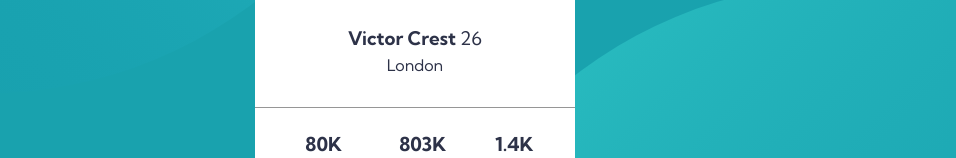
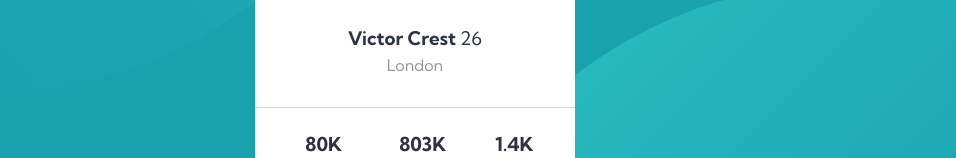
Before and after one commit to Andigashi1/Profile-card-site, a plain HTML site: page index.html in a window 1280 px wide. Shown: the part 402-560 px from the top of the page, without its empty margins (225-1181 px from the left). Drawn offline with Linux system fonts and the light colour scheme.

Commit message:
Update index.css

```diff
--- a/index.css
+++ b/index.css
@@ -63,7 +63,7 @@ main {
     text-align: center;
     margin-top: 3.8em;
     padding: 1em 0 2em;
-    border-bottom: 1px solid var(--dark-gray);
+    border-bottom: 1px solid hsla(0, 0%, 70%, 0.563);
 }
 
 .personalinfo > h1 {
@@ -73,6 +73,10 @@ main {
 
 .personalinfo h1 span {
     font-weight: 200;
+}
+
+.personalinfo p {
+    color: var(--dark-gray);
 }
 
 .followers {
```
